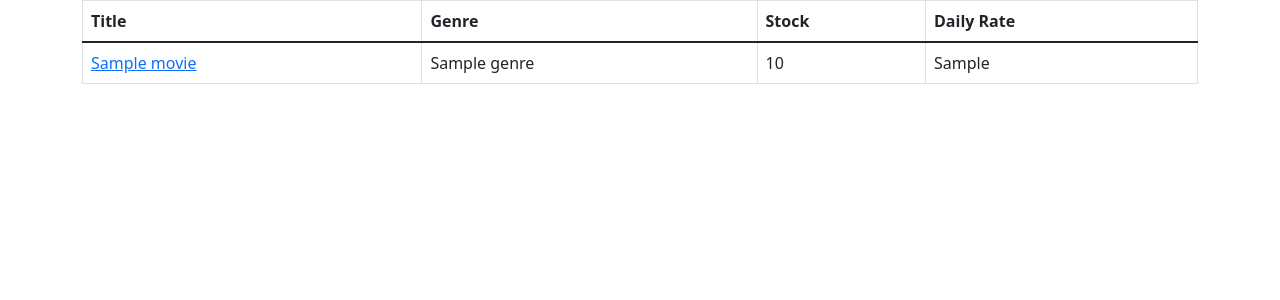
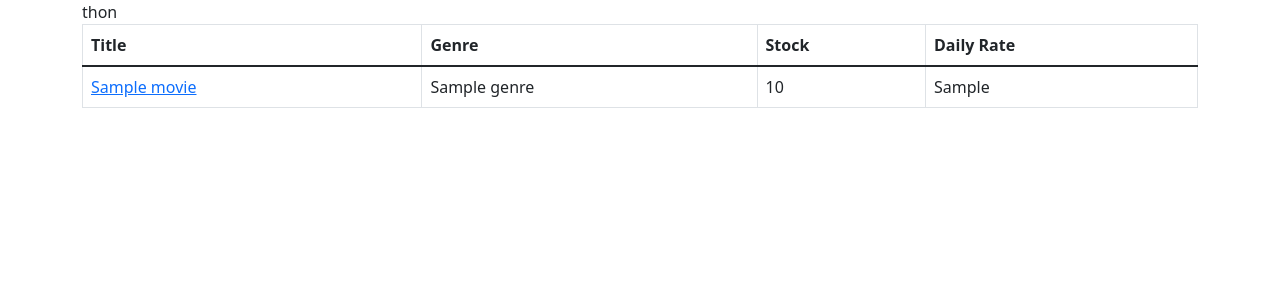
Before and after one commit to vineet121/vidly, a Django app: template movies/templates/movies/index.html in a window 1280 px wide. Shown: the part 56-356 px from the top of the page. Run offline with Django 3.2, Linux system fonts and the light colour scheme; the template is opened without the code that fills it: most values are stand-ins (such as "Sample title", 1, 10 or a date in 2020).

Commit message:
Final
final

```diff
--- a/movies/templates/movies/index.html
+++ b/movies/templates/movies/index.html
@@ -4,7 +4,7 @@
 
     <table class="table table-bordered table-hover">
         <thead>
-        <tr>
+        thon<tr>
             <th>Title</th>
             <th>Genre</th>
             <th>Stock</th>
```
Also changed, not shown: db.sqlite3, 1 other file.
